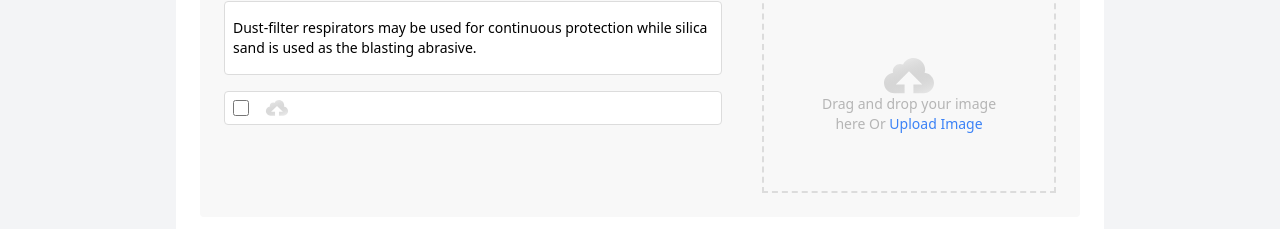
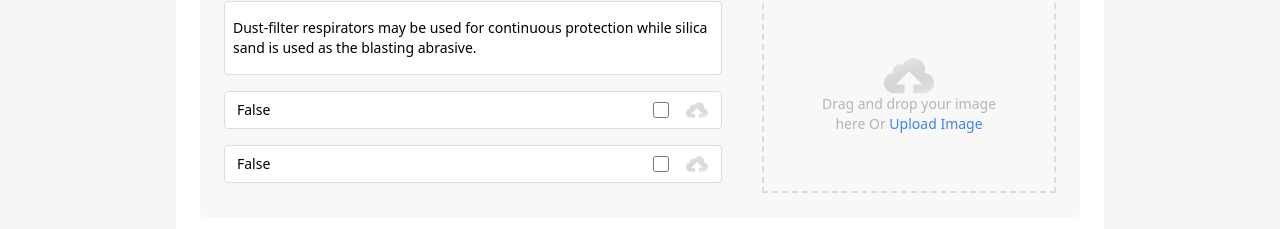
Before and after one commit to AbdelhaqNouhi/Im-enSe-Test, a React (Vite) app: page /Dashboard in a window 1280 px wide. Shown: the part 723-952 px from the top of the page. Built offline with nearby package versions, Linux system fonts and the light colour scheme.

Commit message:
set up checkbox

```diff
--- a/src/components/Custom/QuizPart.jsx
+++ b/src/components/Custom/QuizPart.jsx
@@ -3,8 +3,8 @@ import React, { useEffect, useState } from 'react'
 const QuizPart = () => {
 
     const [selectedFile, setSelectedFile] = useState('');
-    const [isChecked, setIsChecked] = useState(false);
-    console.log(isChecked);
+    const [isChecked_1, setIsChecked_1] = useState(false);
+    const [isChecked_2, setIsChecked_2] = useState(false);
 
     // function is called when a file is dropped
     const handleDrop = (e) => {
@@ -34,10 +34,21 @@ const QuizPart = () => {
     }, [selectedFile])
 
 
-    const handleCheckboxChange = (event) => {
-        setIsChecked(event.target.checked);
+    const handleCheckboxChange_1 = (event) => {
+        if (isChecked_2 === true) {
+            setIsChecked_2(false);
+        }
+        const check = event.target.checked;
+        setIsChecked_1(check);
     };
 
+    const handleCheckboxChange_2 = (event) => {
+        if (isChecked_1 === true) {
+            setIsChecked_1(false);
+        }
+        const check = event.target.checked;
+        setIsChecked_2(check);
+    };
 
     return (
         <div className='px-44 pb-24'>
@@ -58,14 +69,17 @@ const QuizPart = () => {
                         <div className='px-2 py-4 w-full rounded border border-[#DCDCDC] bg-white'>
                             <p>Dust-filter respirators may be used for continuous protection while silica sand is used as the blasting abrasive.</p>
                         </div>
-                        <div className='px-2 py-2 w-full flex justify-between items-center  rounded border border-[#DCDCDC] bg-white' type="text">
+                        <div className='px-3 py-2 w-full flex justify-between items-center  rounded border border-[#DCDCDC] bg-white' type="text">
+                            {isChecked_1 && <p>True</p>}
+                            {!isChecked_1 && <p>False</p>}
                             <div className='flex gap-4'>
                                 <input
-                                    className=' bg-slate-900 border border-[#DCDCDC] rounded w-4 h-4'
+                                    class="w-4 h-4 bg-blue-500 rounded focus:ring-blue-500"
                                     type="checkbox"
-                                    checked={isChecked}
-                                    onChange={handleCheckboxChange}
+                                    checked={isChecked_1}
+                                    onChange={handleCheckboxChange_1}
                                 />
+
                                 <div className='flex items-center'
                                     onDrop={handleDrop}
                                     onDragOver={handleDragOver}>
@@ -77,7 +91,42 @@ const QuizPart = () => {
                                                     <stop stop-color="#E7E7E7" />
                                                     <stop offset="1" stop-color="#848484" stop-opacity="0" />
                                                 </linearGradient>
-                                            </defs>                                        </svg>
+                                            </defs>
+                                        </svg>
+                                    </label>
+                                    <input
+                                        type="file"
+                                        id="hidden-file-input"
+                                        onChange={handleFileSelect}
+                                        style={{ display: 'none' }}
+                                    />
+                                </div>
+                            </div>
+                        </div>
+                        <div className='px-3 py-2 w-full flex justify-between items-center  rounded border border-[#DCDCDC] bg-white' type="text">
+                            {isChecked_2 && <p>True</p>}
+                            {!isChecked_2 && <p>False</p>}
+                            <div className='flex gap-4'>
+                                <input
+                                    class="w-4 h-4 bg-blue-500 rounded focus:ring-blue-500"
+                                    type="checkbox"
+                                    checked={isChecked_2}
+                                    onChange={handleCheckboxChange_2}
+                                />
+
+                                <div className='flex items-center'
+                                    onDrop={handleDrop}
+                                    onDragOver={handleDragOver}>
+                                    <label htmlFor="hidden-file-input">
+                                        <svg width="24" height="16" viewBox="0 0 50 36" fill="none" xmlns="http://www.w3.org/2000/svg">
+                                            <path d="M40.5882 14.7059C40.8824 13.8235 41.1765 12.9412 41.1765 11.7647C41.1765 5.29412 35.8824 0 29.4118 0C25 0 20.8824 2.64706 19.1176 6.47059C18.2353 6.17647 17.0588 5.88235 16.1765 5.88235C12.0588 5.88235 8.82353 9.11765 8.82353 13.2353C8.82353 13.8235 8.82353 14.4118 9.11765 14.7059C3.82353 15.5882 0 19.7059 0 25C0 30.5882 4.70588 35.2941 10.2941 35.2941H20.5882V26.4706H11.7647L25 13.2353L38.2353 26.4706H29.4118V35.2941H39.7059C45.2941 35.2941 50 30.5882 50 25C50 19.7059 45.8824 15.2941 40.5882 14.7059Z" fill="url(#paint0_linear_401_508)" />
+                                            <defs>
+                                                <linearGradient id="paint0_linear_401_508" x1="25" y1="0" x2="41.1765" y2="45.5882" gradientUnits="userSpaceOnUse">
+                                                    <stop stop-color="#E7E7E7" />
+                                                    <stop offset="1" stop-color="#848484" stop-opacity="0" />
+                                                </linearGradient>
+                                            </defs>
+                                        </svg>
                                     </label>
                                     <input
                                         type="file"
@@ -135,7 +184,6 @@ const QuizPart = () => {
                 </div>
                 <div className='bg-[#E1EFFF] text-[#2C8EFF] font-bold text-center py-2 rounded'>
                     <button className=''>Add Question +</button>
-
                 </div>
             </div>
         </div>
```
Also changed, not shown: 1 other file (tests, documents, lock files or other folders).
